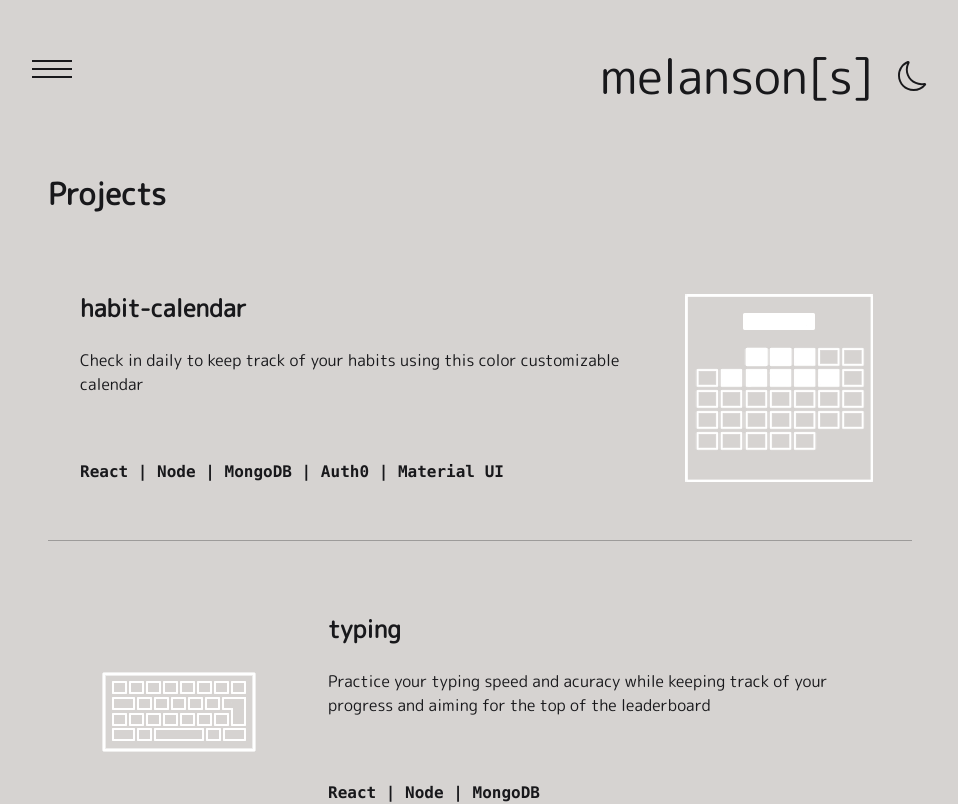
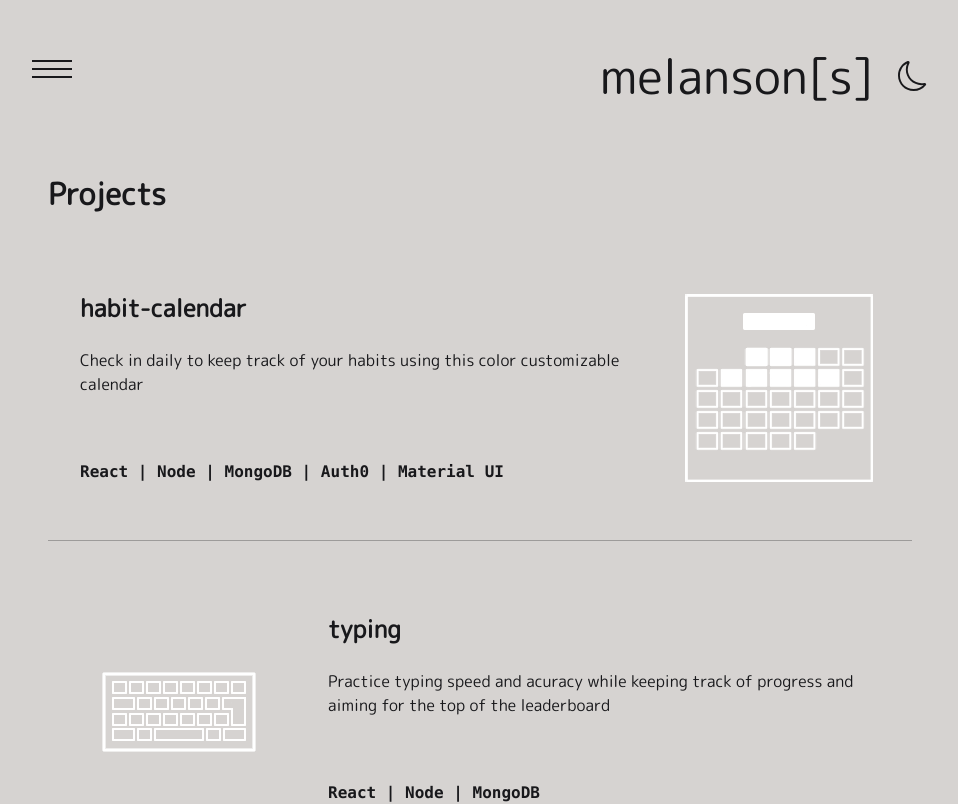
Before and after one commit to melansonS/melansons, a Next.js app: page /portfolio in a window 1280 px wide. Shown: the top 804 px of the page, without its empty margins (160-1118 px from the left). Built offline with nearby package versions, Linux system fonts and the light colour scheme.

Commit message:
typing md update and markdown bullet point colors

```diff
--- a/projects_markdown/typing.md
+++ b/projects_markdown/typing.md
@@ -1,6 +1,6 @@
 ---
 title: "typing"
-description: "Practice your typing speed and acuracy while keeping track of your progress and aiming for the top of the leaderboard"
+description: "Practice typing speed and acuracy while keeping track of progress and aiming for the top of the leaderboard"
 image: typing-icon.png
 orderIndex: 1
 githubUrl: "https://github.com/melansonS/typing-test"
@@ -10,9 +10,9 @@ tags:
   - MongoDB
 ---
 
-I wish I were really good at typing. And considering how much typing I've done, and will do, in my life, I really should put a little time into practicing good typing habits. This project was built with that in mind and so the goals were to design and build a smooth, straightforward typing experience with minimal distraction. I wanted for it to keep track of personal progress by storing the local results and I really like the idea of a global leaderboard to store and display the top scores.
+I wish I were really good at typing. And considering how much typing I've done, and will do, in my life, I really should put a little time into practicing good typing habits. This project was built with that in mind. The goals were to design and build a smooth, straightforward typing experience with minimal distraction. I wanted for it to keep track of personal progress by storing the local results and I really like the idea of having a global leaderboard to store and display the top scores.
 
-Built using HTML, CSS, React, NodeJs and Mongo-Mongoose to store user results.
+Built using HTML, CSS, React, NodeJs and MongoDB + Mongoose to store user results.
 
 **Try it here:** [_https://typing-test-ten.vercel.app/_](https://typing-test-ten.vercel.app/)
 
--- a/styles/globals.css
+++ b/styles/globals.css
@@ -41,3 +41,7 @@ body {
 .projectCardIndex {
   font-size: 14rem;
 }
+
+.prose li::marker {
+  @apply text-zinc-900 dark:text-stone-300;
+}
```
